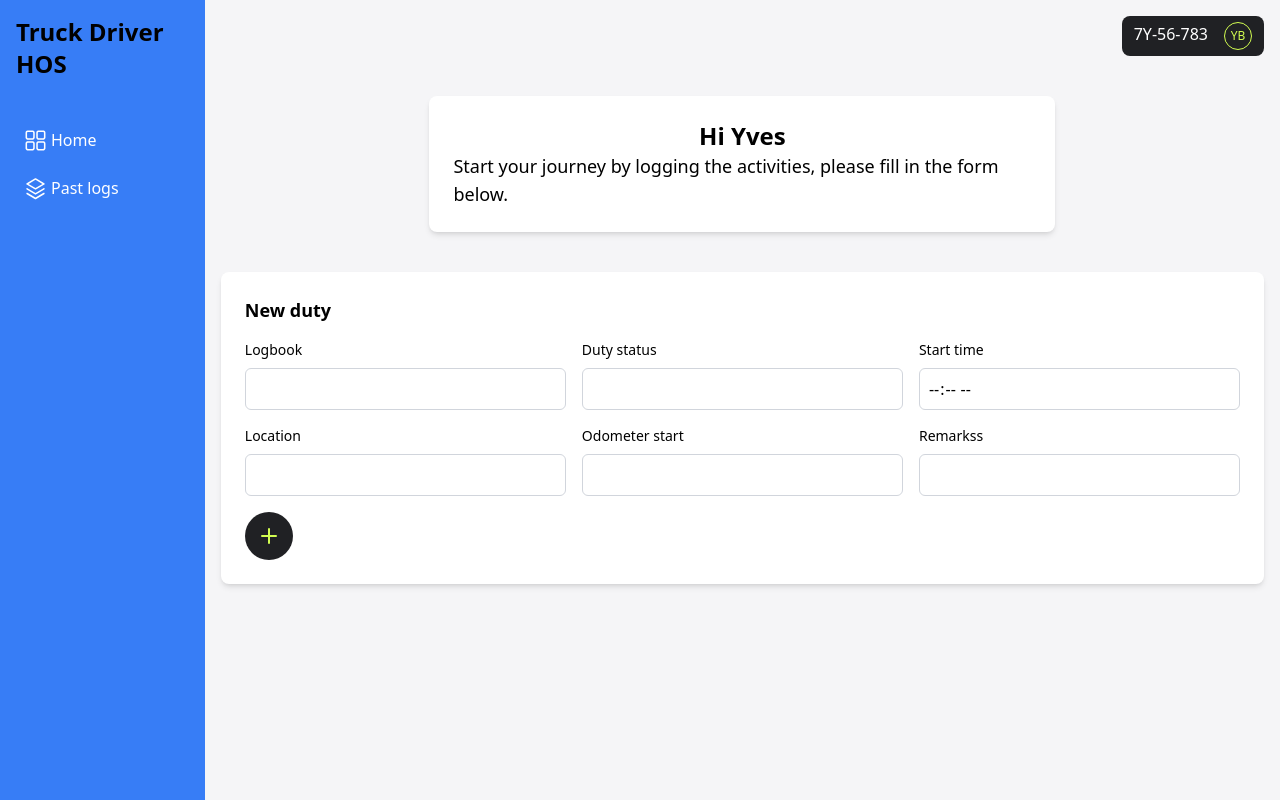
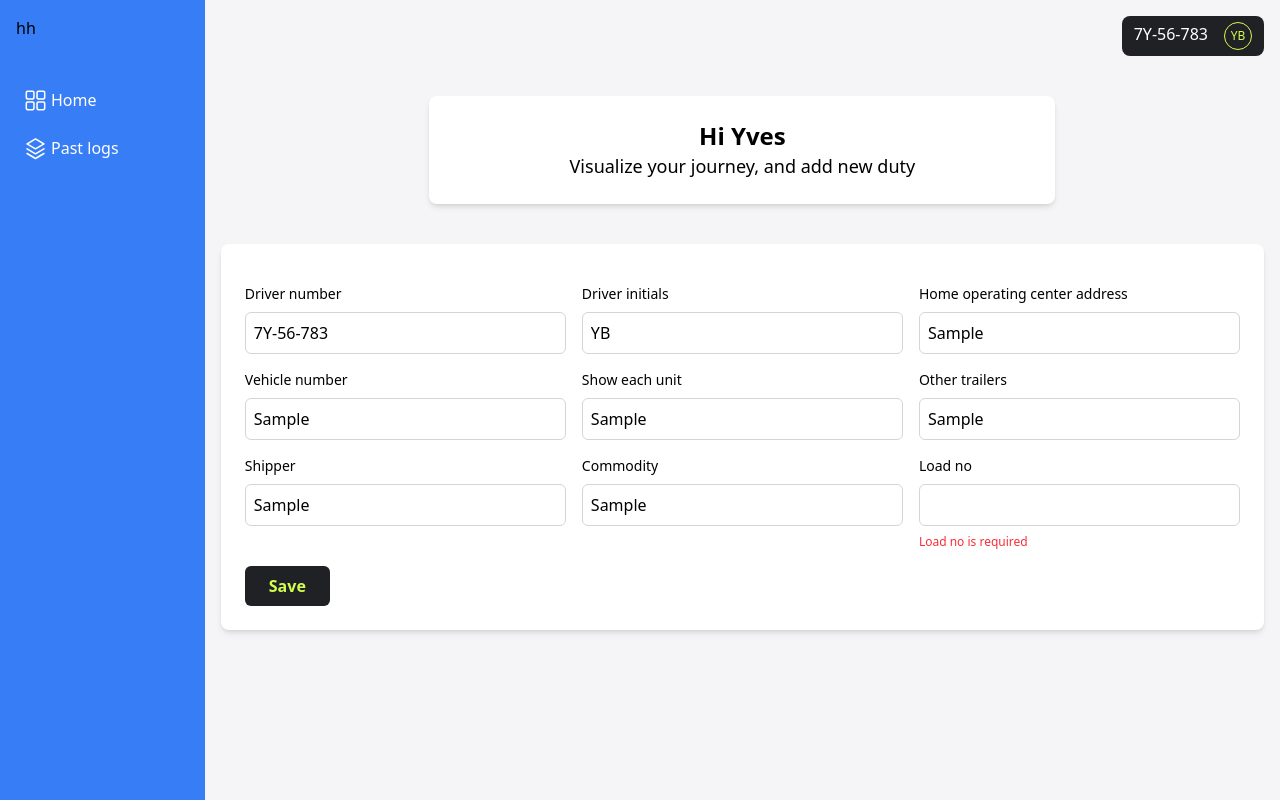
Before and after one commit to Yves-Byiringiro/Truck-Driver-Log-Book, a React (Vite) app in the folder frontend/: page / in a window 1280 px wide. Both pictures are taken after typing "Sample", "Sample", "Sample", "Sample", "Sample", "Sample" into the empty fields and a click on the button "Save". Built offline with nearby package versions, Linux system fonts and the light colour scheme.

Commit message:
Validated form inputs

```diff
--- a/frontend/src/components/Input.jsx
+++ b/frontend/src/components/Input.jsx
@@ -1,10 +1,23 @@
 
 
-export default function Input({label, type, value, onChange, editable}) {
+export default function Input({label, type, value, onChange, editable, error, options}) {
   return (
     <div className='flex flex-col gap-2'>
         <label htmlFor="startDate" className='text-sm font-light'>{label}</label>
-        <input
+        {type == 'select'? (<select
+            className="border border-gray-300 rounded-md p-2 focus:outline-none font-light"
+            value={value}
+            onChange={(e) => {
+              if (editable) onChange(e.target.value);
+            }}
+            disabled={!editable}
+          >
+          <option value="">Select duty status</option>
+          {options.map(({key, value}) => (
+            <option value={key} key={key}>{value}</option>
+          ))}
+        </select>)
+        : ( <input
             type={type}
             id={label}
             value={value}
@@ -13,7 +26,8 @@ export default function Input({label, type, value, onChange, editable}) {
             }}
             readOnly={!editable}
             className='border border-gray-300 rounded-md p-2 focus:outline-none'
-        />
+        />)}
+      {error && <div className="text-xs text-red-500">{error}</div>}
     </div>
   )
 }
--- a/frontend/src/components/SideNav.jsx
+++ b/frontend/src/components/SideNav.jsx
@@ -6,8 +6,9 @@ export default function SideNav() {
   return (
     <aside className="w-[16%] bg-[#377DF6] p-4">
         <div className="flex flex-col gap-10">
-            <div>
-                <h1 className="text-2xl font-semibold">Truck Driver HOS</h1>
+            <div className="">
+                hh
+                <h1 className="text-2xl font-semibold hidden">Truck Driver HOS</h1>
             </div>
             <div className="flex flex-col gap-2">
                 <NavLink
--- a/frontend/src/pages/Home.jsx
+++ b/frontend/src/pages/Home.jsx
@@ -12,8 +12,8 @@ export default function Home() {
     const [pageInfo, setPageInfo] = useState('Are you ready to start your journey? Please fill in the form below.');
 
     const [formState, setFormState] = useState({
-        driver_number: '',
-        driver_initials: '',
+        driver_number: '7Y-56-783',
+        driver_initials: 'YB',
         home_address: '',
         vehicle_number: '',
         show_each_unit: '',
@@ -23,16 +23,61 @@ export default function Home() {
         load_no: ''
     });
 
+    const [dutyFormState, setDutyFormState] = useState({
+        log_book: 1,
+        duty_status: '',
+        start_time: '',
+        location: '',
+        odometer_start: '',
+        remarks: '',
+    });
+    const dutyStatuses = [
+        {key:'OFF', value: 'Off Duty'},
+        {key:'SB', value:'Sleeper Berth'},
+        {key:'D' , value:'Driving'},
+        {key:'ON', value:'On Duty (Not Driving)'}
+    ]
+    const [errors, setErrors] = useState({});
+
+    const validate = (formToValidate, formType) => {
+        const newErrors = {};
+
+        if (formType == 'logbook') {
+            if (!formToValidate.home_address) newErrors.home_address = 'Home address is required';
+            if (!formToValidate.vehicle_number) newErrors.vehicle_number = 'Vehicle number is required';
+            if (!formToValidate.show_each_unit) newErrors.show_each_unit = 'Show each unit is required';
+            if (!formToValidate.other_trailers) newErrors.other_trailers = 'Other trailers is required';
+            if (!formToValidate.shipper) newErrors.shipper = 'Shipper name is required';
+            if (!formToValidate.commodity) newErrors.commodity = 'Commodity name is required';
+            if (!formToValidate.load_no) newErrors.load_no = 'Load no is required';
+        }
+
+        if (formType == 'duty') {
+            if (!formToValidate.duty_status) newErrors.duty_status = 'Duty status is required';
+            if (!formToValidate.start_time) newErrors.start_time = 'Start time is required';
+            if (!formToValidate.location) newErrors.location = 'Location is required';
+            if (!formToValidate.odometer_start) newErrors.odometer_start = 'Odometer start is required';
+            if (!formToValidate.remarks) newErrors.remarks = 'Remark is required';
+        }
+        setErrors(newErrors);
+        return Object.keys(newErrors).length === 0;
+      };
+
     const handleSubmit = () => {
-        if (!formState.home_address) {
-            alert("home address missinh")
-            return;
-        }
+        const isValid = validate(formState, 'logbook');
+        if (!isValid) return;
+
+        console.log({formState})
+
         setAddNewDutyStatus(true)
     }
 
     const handleAddNewDuty = () => {
-        alert("New duty added")
+        const isValid = validate(dutyFormState, 'duty');
+        if (!isValid) return;
+
+        console.log({dutyFormState})
+
         setOnGoingJourney(true)
     }
 
@@ -79,63 +124,84 @@ export default function Home() {
                             label="Home operating center address"
                             type="text"
                             value={formState.home_address}
-                            onChange={(val) =>
+                            onChange={(val) => {
+                                setErrors((prev) => ({ ...prev, home_address: '' }));
                                 setFormState((prev) => ({ ...prev, home_address: val }))
+                                }
                             }
+                            error={errors.home_address}
                             editable={true}
                         />
                         <Input
                             label="Vehicle number"
                             type="text"
                             value={formState.vehicle_number}
-                            onChange={(val) =>
+                            onChange={(val) => {
                                 setFormState((prev) => ({ ...prev, vehicle_number: val }))
+                                setErrors((prev) => ({ ...prev, vehicle_number: '' }));
+                                }
                             }
+                            error={errors.vehicle_number}
                             editable={true}
                         />
                         <Input
                             label="Show each unit"
                             type="text"
                             value={formState.show_each_unit}
-                            onChange={(val) =>
+                            onChange={(val) => {
                                 setFormState((prev) => ({ ...prev, show_each_unit: val }))
+                                setErrors((prev) => ({ ...prev, show_each_unit: '' }));
+                                }
                             }
+                            error={errors.show_each_unit}
                             editable={true}
                         />
                         <Input
                             label="Other trailers"
                             type="text"
                             value={formState.other_trailers}
-                            onChange={(val) =>
+                            onChange={(val) => {
                                 setFormState((prev) => ({ ...prev, other_trailers: val }))
+                                setErrors((prev) => ({ ...prev, other_trailers: '' }));
+                                }
                             }
+                            error={errors.other_trailers}
                             editable={true}
                         />
                         <Input
                             label="Shipper"
                             type="text"
                             value={formState.shipper}
-                            onChange={(val) =>
+                            onChange={(val) => {
                                 setFormState((prev) => ({ ...prev, shipper: val }))
+                                setErrors((prev) => ({ ...prev, shipper: '' }));
+                                }
                             }
+                            error={errors.shipper}
                             editable={true}
                         />
                         <Input
                             label="Commodity"
                             type="text"
                             value={formState.commodity}
-                            onChange={(val) =>
+                            onChange={(val) => {
                                 setFormState((prev) => ({ ...prev, commodity: val }))
+                                setErrors((prev) => ({ ...prev, commodity: '' }));
+                                }
                             }
+                            error={errors.commodity}
                             editable={true}
                         />
                         <Input
                             label="Load no"
                             type="text"
                             value={formState.load_no}
-                            onChange={(val) =>
+                            onChange={(val) => {
                                 setFormState((prev) => ({ ...prev, load_no: val }))
+                                setErrors((prev) => ({ ...prev, load_no: '' }));
+                                }
                             }
+                            error={errors.load_no}
                             editable={true}
                         />
                     </div>
@@ -146,12 +212,76 @@ export default function Home() {
                 }
                 {(addNewDutyStatus && ! onGoingJourney) && <div className='mt-4'>
                     <div className='grid grid-cols-3 gap-4'>
-                        <Input label="Logbook" type="text" />
-                        <Input label="Duty status" type="text" />
-                        <Input label="Start time" type="time" />
-                        <Input label="Location" type="text" />
-                        <Input label="Odometer start" type="text" />
-                        <Input label="Remarkss" type="text" />
+                        <Input
+                            label="Log book"
+                            type="text"
+                            value={dutyFormState.log_book}
+                            onChange={(val) =>
+                                setFormState((prev) => ({ ...prev, log_book: val }))
+                            }
+                            editable={false}
+                        />
+                        <Input
+                            label="Duty status"
+                            type="select"
+                            value={dutyFormState.duty_status}
+                            onChange={(val) => {
+                                setDutyFormState((prev) => ({ ...prev, duty_status: val }))
+                                setErrors((prev) => ({ ...prev, duty_status: '' }));
+                                }
+                            }
+                            error={errors.duty_status}
+                            editable={true}
+                            options={dutyStatuses}
+                        />
+                        <Input
+                            label="Start time"
+                            type="time"
+                            value={dutyFormState.start_time}
+                            onChange={(val) => {
+                                setDutyFormState((prev) => ({ ...prev, start_time: val }))
+                                setErrors((prev) => ({ ...prev, start_time: '' }));
+                                }
+                            }
+                            error={errors.start_time}
+                            editable={true}
+                        />
+                        <Input
+                            label="Location"
+                            type="text"
+                            value={dutyFormState.location}
+                            onChange={(val) => {
+                                setDutyFormState((prev) => ({ ...prev, location: val }))
+                                setErrors((prev) => ({ ...prev, location: '' }));
+                                }
+                            }
+                            error={errors.location}
+                            editable={true}
+                        />
+                        <Input
+                            label="Odometer start"
+                            type="number"
+                            value={dutyFormState.odometer_start}
+                            onChange={(val) => {
+                                setDutyFormState((prev) => ({ ...prev, odometer_start: val }))
+                                setErrors((prev) => ({ ...prev, odometer_start: '' }));
+                                }
+                            }
+                            error={errors.odometer_start}
+                            editable={true}
+                        />
+                        <Input
+                            label="Remarks"
+                            type="text"
+                            value={dutyFormState.remarks}
+                            onChange={(val) => {
+                                setDutyFormState((prev) => ({ ...prev, remarks: val }))
+                                setErrors((prev) => ({ ...prev, remarks: '' }));
+                                }
+                            }
+                            error={errors.remarks}
+                            editable={true}
+                        />
                     </div>
                     <div className='mt-4'>
                         <SecondaryButton onClick={handleAddNewDuty} />
```
